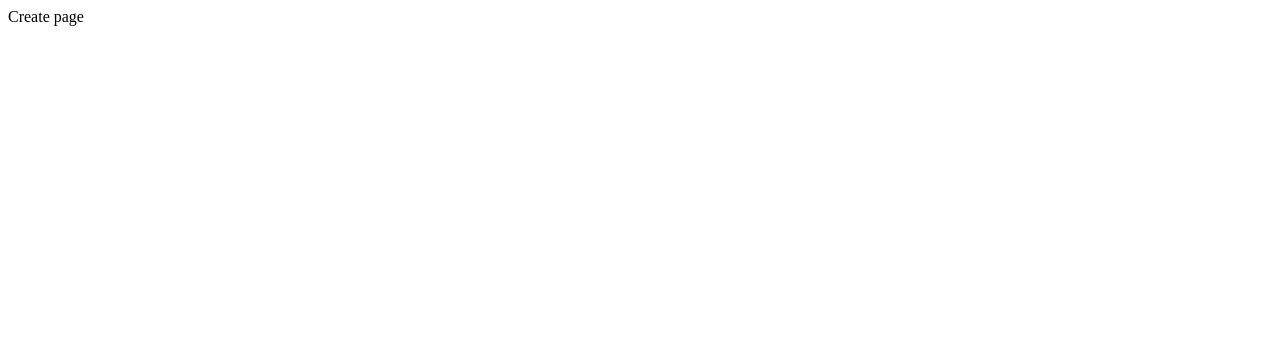
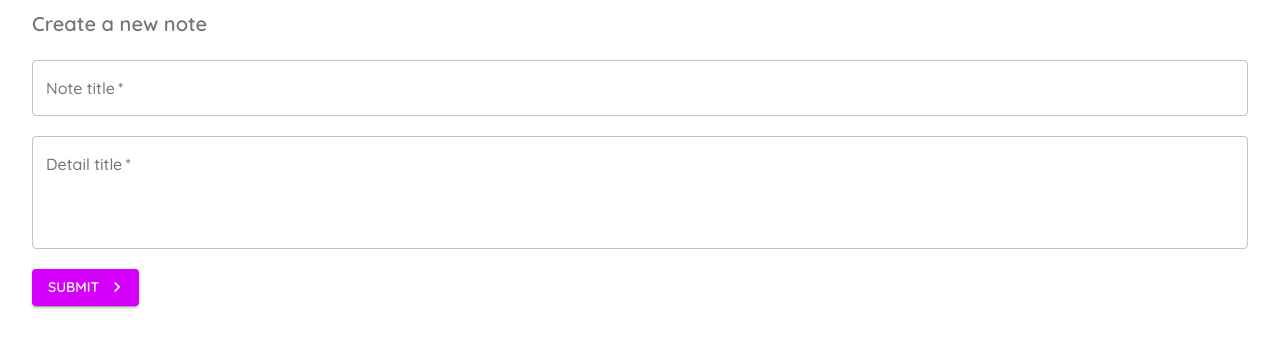
Before and after one commit to yayanrw/react-notesapp-materialui, a React (Create React App) app: page /create in a window 1280 px wide. Shown: the top 348 px of the page. Built offline with nearby package versions, Linux system fonts and the light colour scheme.

Commit message:
add validation, textfield, button

```diff
--- a/src/pages/Create.js
+++ b/src/pages/Create.js
@@ -1,7 +1,76 @@
-import React from "react";
+import React, { useState } from "react";
+import { Typography, Button, Container, TextField } from "@material-ui/core";
+import { KeyboardArrowRight } from "@material-ui/icons";
+import { makeStyles } from "@material-ui/styles";
+
+const useStyles = makeStyles({
+  field: {
+    marginTop: 20,
+    marginBottom: 20,
+    display: "block",
+  },
+});
 
 function Create() {
-  return <div>Create page</div>;
+  const classes = useStyles();
+  const [title, setTitle] = useState("");
+  const [detail, setDetail] = useState("");
+  const [titleError, settitleError] = useState(false);
+  const [detailError, setdetailError] = useState(false);
+
+  const handleSubmit = (e) => {
+    e.preventDefault();
+    settitleError(false);
+    setdetailError(false);
+
+    title === "" ? settitleError(true) : settitleError(false);
+    detail === "" ? setdetailError(true) : setdetailError(false);
+
+    if (title && detail) {
+      console.log(title, detail);
+    }
+  };
+
+  return (
+    <Container>
+      <Typography variant="h6" color="textSecondary" gutterBottom>
+        Create a new note
+      </Typography>
+
+      <form noValidate autoComplete="off" onSubmit={handleSubmit}>
+        <TextField
+          onChange={(e) => setTitle(e.target.value)}
+          className={classes.field}
+          label="Note title"
+          variant="outlined"
+          color="secondary"
+          fullWidth
+          required
+          error={titleError}
+        />
+        <TextField
+          onChange={(e) => setDetail(e.target.value)}
+          className={classes.field}
+          label="Detail title"
+          variant="outlined"
+          color="secondary"
+          multiline
+          rows={4}
+          fullWidth
+          required
+          error={detailError}
+        />
+        <Button
+          type="submit"
+          variant="contained"
+          color="secondary"
+          endIcon={<KeyboardArrowRight />}
+        >
+          Submit
+        </Button>
+      </form>
+    </Container>
+  );
 }
 
 export default Create;
```
